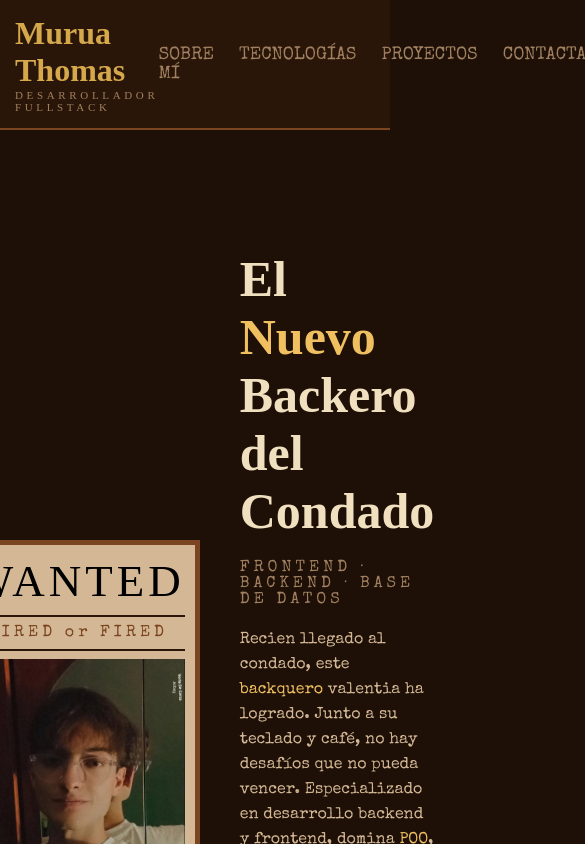
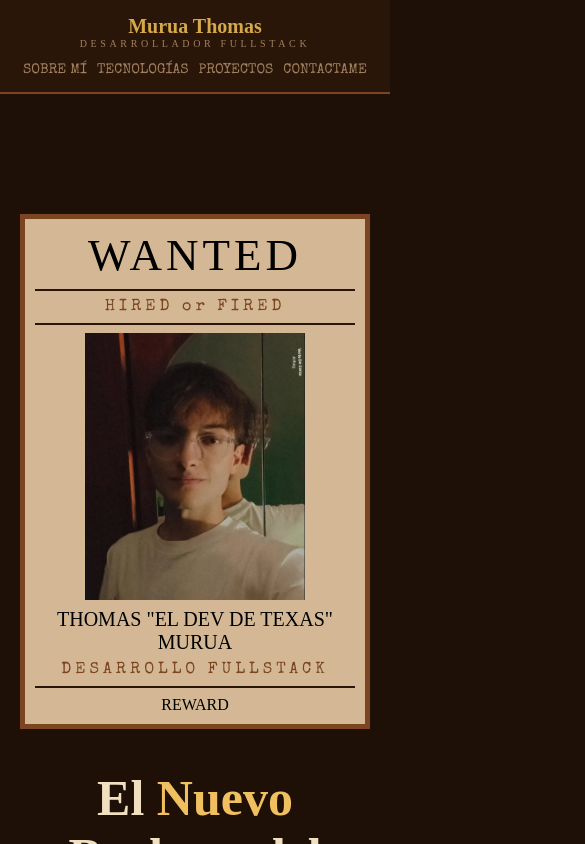
Before and after one commit to TomasZ-png/portafolio-thomas-murua, a React (Vite) app: page / in a window 390 px wide. Shown: the top 844 px of the page, 585 px wide, since content can reach past the window. Built offline with nearby package versions, Linux system fonts and the light colour scheme; a web font is replaced by a local one.

Commit message:
media query agregada al portafolio

```diff
--- a/src/App.css
+++ b/src/App.css
@@ -76,6 +76,7 @@ html{
   position: sticky;
   top: 0;
   z-index: 1000;
+  width: 100%;
 }
 
 .header-user-brand {
@@ -238,6 +239,11 @@ hr{
 
 /* ================ TECNOLOGIAS ================ */
 
+/* .technologies{
+  display: flex;
+  flex-direction: column;
+  justify-content: center;
+} */
 
 .title-section{
   text-align: center;
@@ -593,3 +599,78 @@ button{
 .title-contact{
   color: var(--muted);
 }
+
+
+@media(max-width: 948px) {
+  .technologies-card-container{
+    display: grid;
+    grid-template-columns: repeat(2, 1fr);
+    justify-content: center;
+    align-items: center;
+  }
+}
+
+@media(max-width: 768px) {
+  .header{
+    flex-direction: column;
+    gap: 10px;
+  }
+
+  .projects-card-container{
+    display: grid;
+    grid-template-columns: repeat(2, 1fr);
+
+  }
+
+}
+
+@media(max-width: 654px) {
+  .technologies-card-container{
+    display: flex;
+    flex-direction: column;
+  }
+
+  .projects-card-container{
+    display: flex;
+    flex-direction: column;
+  }
+
+  .user-presentation-section{
+    flex-direction: column;
+  }
+
+  .user-presentation-section .user-info{
+    justify-content: center;
+    align-items: center;
+    text-align: center;
+  }
+
+  .contact-subcontainer{
+    flex-direction: column;
+    align-items: center;
+  }
+}
+
+@media(max-width: 500px) {
+  .header .header-user-brand {
+    text-align: center;
+  }
+  .header .header-user-brand h1{
+    font-size: 20px;
+  }
+
+  .header .header-user-brand p{
+    font-size: 10px;
+  }
+
+  .header .header-buttons ul{
+    gap: 10px;
+  }
+    .header .header-buttons ul li a{
+    /* display: grid;
+    grid-template-columns: repeat(2, 1fr);
+    gap: 5px; */
+
+    font-size: 14px;
+  }
+}
```
